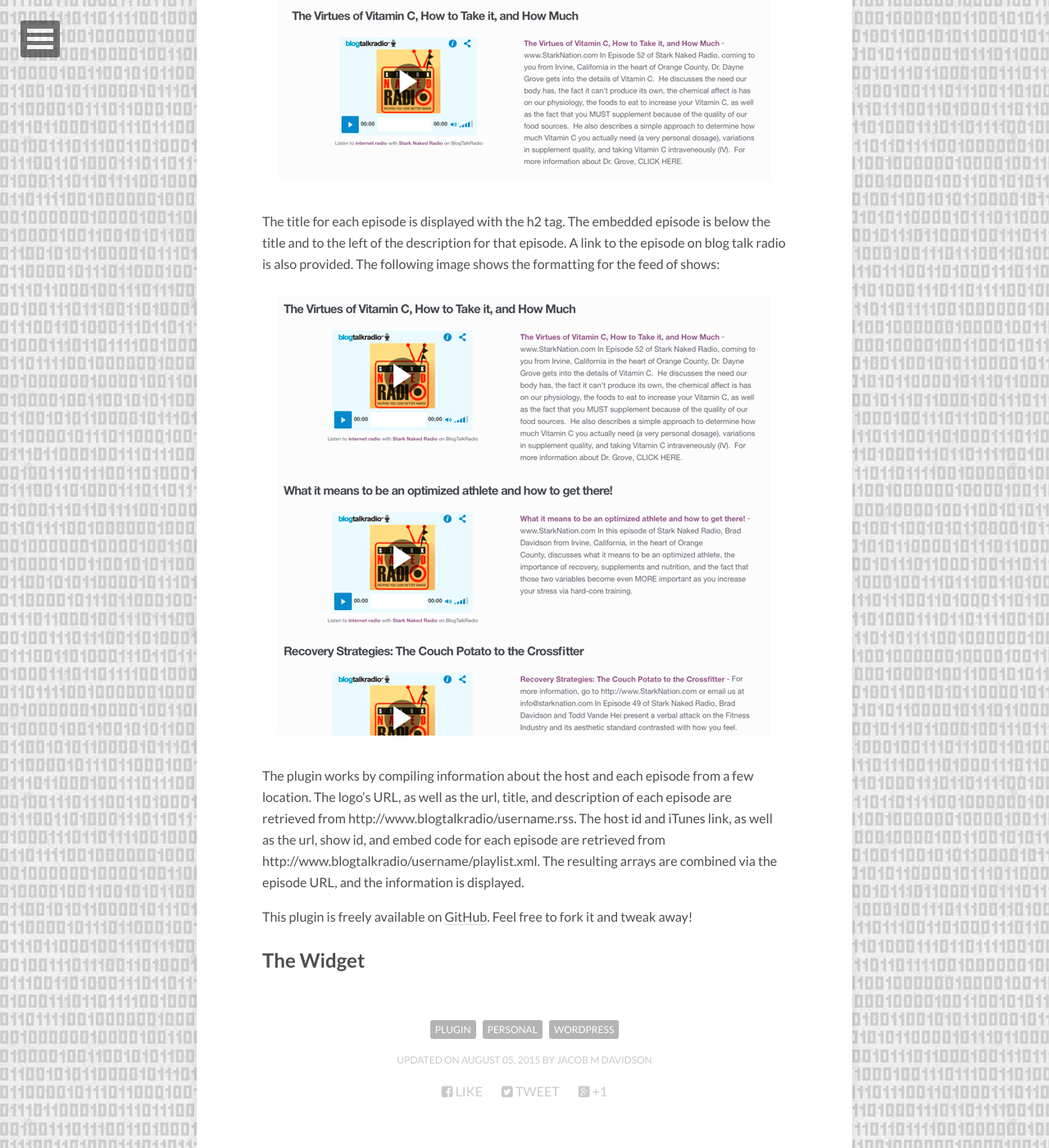
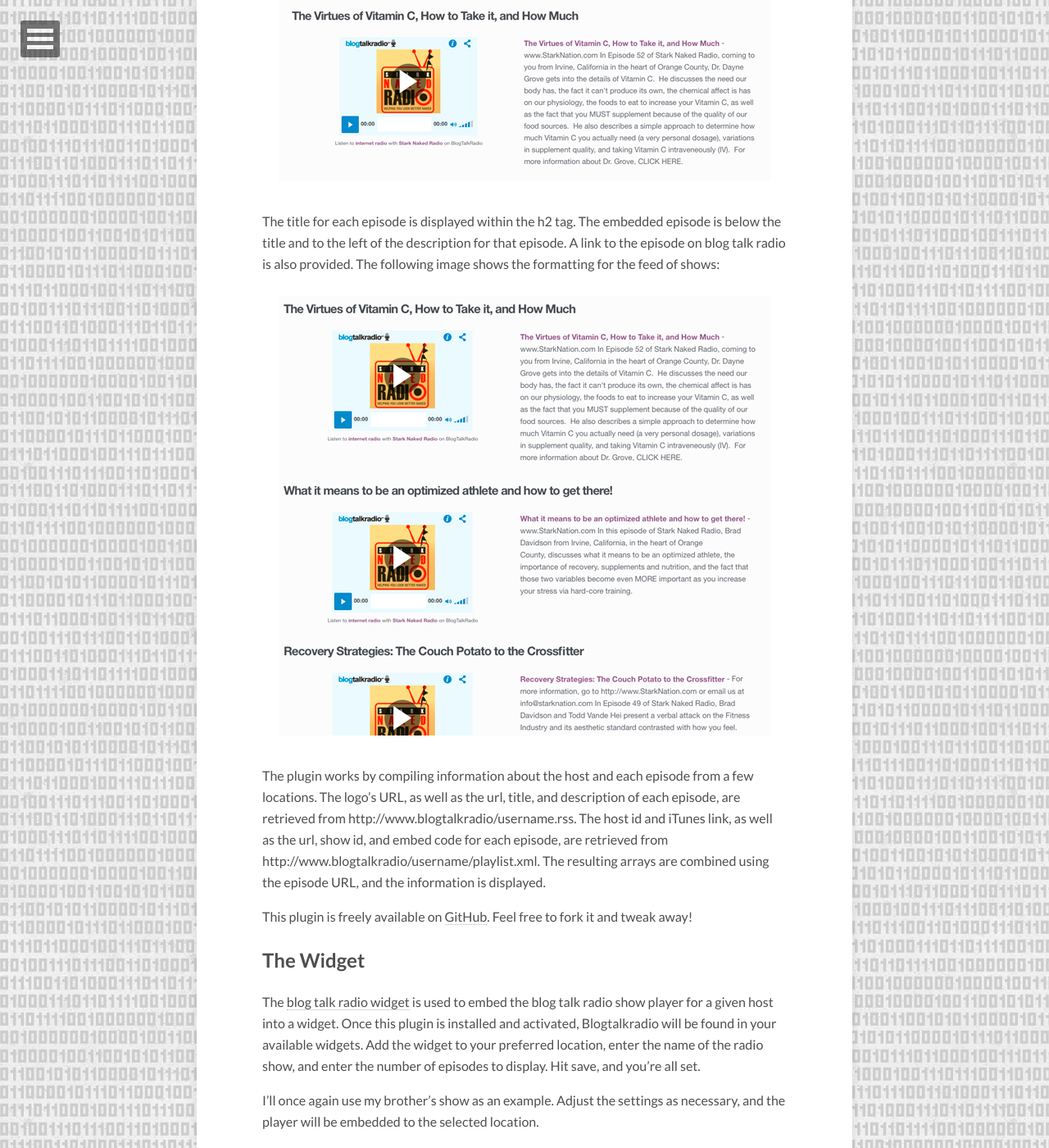
Before and after one commit to JacobMDavidson/JacobMDavidson.github.io, a Jekyll site: the page built from _posts/plugins/2015-08-05-blogtalkradio-plugin.md, in a window 1280 px wide and 1400 px high, scrolled down 1391 px. Shown: the whole window at 82% size. Built offline with Jekyll 4.4.1, drawn with Linux system fonts in a browser that asks for light colours; nearby versions of some CDN libraries; some of the changed text lies outside the part shown.

Commit message:
Finished the blogtalkradio widget post

```diff
--- a/_posts/plugins/2015-08-05-blogtalkradio-plugin.md
+++ b/_posts/plugins/2015-08-05-blogtalkradio-plugin.md
@@ -11,7 +11,7 @@
 
 ## The Problem
 
-My brother hosts a personal fitness podcast on [Blog Talk Radio](http://www.blogtalkradio.com/starkradio). After uploading each episode, he would manually creating a blog post on his business website and embed the Blog Talk Radio show within that post. This was extremely time consuming, and annoying for him. With a little digging, I discovered I could help him automate the process. Shortly thereafter, the Blog Talk Radio plugin and Blog Talk Radio widget were born.
+My brother hosts a personal fitness podcast on [Blog Talk Radio](http://www.blogtalkradio.com/starkradio). After uploading each episode, he would manually creating a blog post on his business website and embed the Blog Talk Radio show within that post. This was extremely time consuming, and annoying for him. With a little digging, I discovered I could help him automate the process. Shortly thereafter, the [Blog Talk Radio plugin](https://github.com/JacobMDavidson/blogtalkradio-wordpress-plugin) and [Blog Talk Radio widget](https://github.com/JacobMDavidson/blogtalkradio-wordpress-widget) were born.
 
 ## The Plugin
 
@@ -28,14 +28,36 @@
   <img src="{{ site.url }}/images/plugins/starkradio.png" alt="">
 </figure>
 
-The title for each episode is displayed with the h2 tag. The embedded episode is below the title and to the left of the description for that episode. A link to the episode on blog talk radio is also provided. The following image shows the formatting for the feed of shows:
+The title for each episode is displayed within the h2 tag. The embedded episode is below the title and to the left of the description for that episode. A link to the episode on blog talk radio is also provided. The following image shows the formatting for the feed of shows:
 
 <figure style="text-align: center">
   <img src="{{ site.url }}/images/plugins/starkradio2.png" alt="">
 </figure>
 
-The plugin works by compiling information about the host and each episode from a few location. The logo's URL, as well as the url, title, and description of each episode are retrieved from http://www.blogtalkradio/username.rss. The host id and iTunes link, as well as the url, show id, and embed code for each episode are retrieved from http://www.blogtalkradio/username/playlist.xml. The resulting arrays are combined via the episode URL, and the information is displayed.
+The plugin works by compiling information about the host and each episode from a few locations. The logo's URL, as well as the url, title, and description of each episode, are retrieved from http://www.blogtalkradio/username.rss. The host id and iTunes link, as well as the url, show id, and embed code for each episode, are retrieved from http://www.blogtalkradio/username/playlist.xml. The resulting arrays are combined using the episode URL, and the information is displayed.
 
 This plugin is freely available on [GitHub](https://github.com/JacobMDavidson/blogtalkradio-wordpress-plugin). Feel free to fork it and tweak away!
 
 ## The Widget
+
+The [blog talk radio widget](https://github.com/JacobMDavidson/blogtalkradio-wordpress-widget) is used to embed the blog talk radio show player for a given host into a widget. Once this plugin is installed and activated, Blogtalkradio will be found in your available widgets. Add the widget to your preferred location, enter the name of the radio show, and enter the number of episodes to display. Hit save, and you're all set.
+
+I'll once again use my brother's show as an example. Adjust the settings as necessary, and the player will be embedded to the selected location.
+
+<figure style="text-align: center">
+  <img src="{{ site.url }}/images/plugins/widget-admin-panel.png" alt="">
+</figure>
+
+Here's what it looks like when added to the header widget location:
+
+<figure style="text-align: center">
+  <img src="{{ site.url }}/images/plugins/widget-header.png" alt="">
+</figure>
+
+And here it is in a sidebar:
+
+<figure style="text-align: center">
+  <img src="{{ site.url }}/images/plugins/widget-sidebar.png" alt="">
+</figure>
+
+This plugin is also freely available on [GitHub](https://github.com/JacobMDavidson/blogtalkradio-wordpress-widget).
```
Also changed, not shown: images/plugins/widget-admin-panel.png (added), images/plugins/widget-header.png (added), images/plugins/widget-sidebar.png (added).
